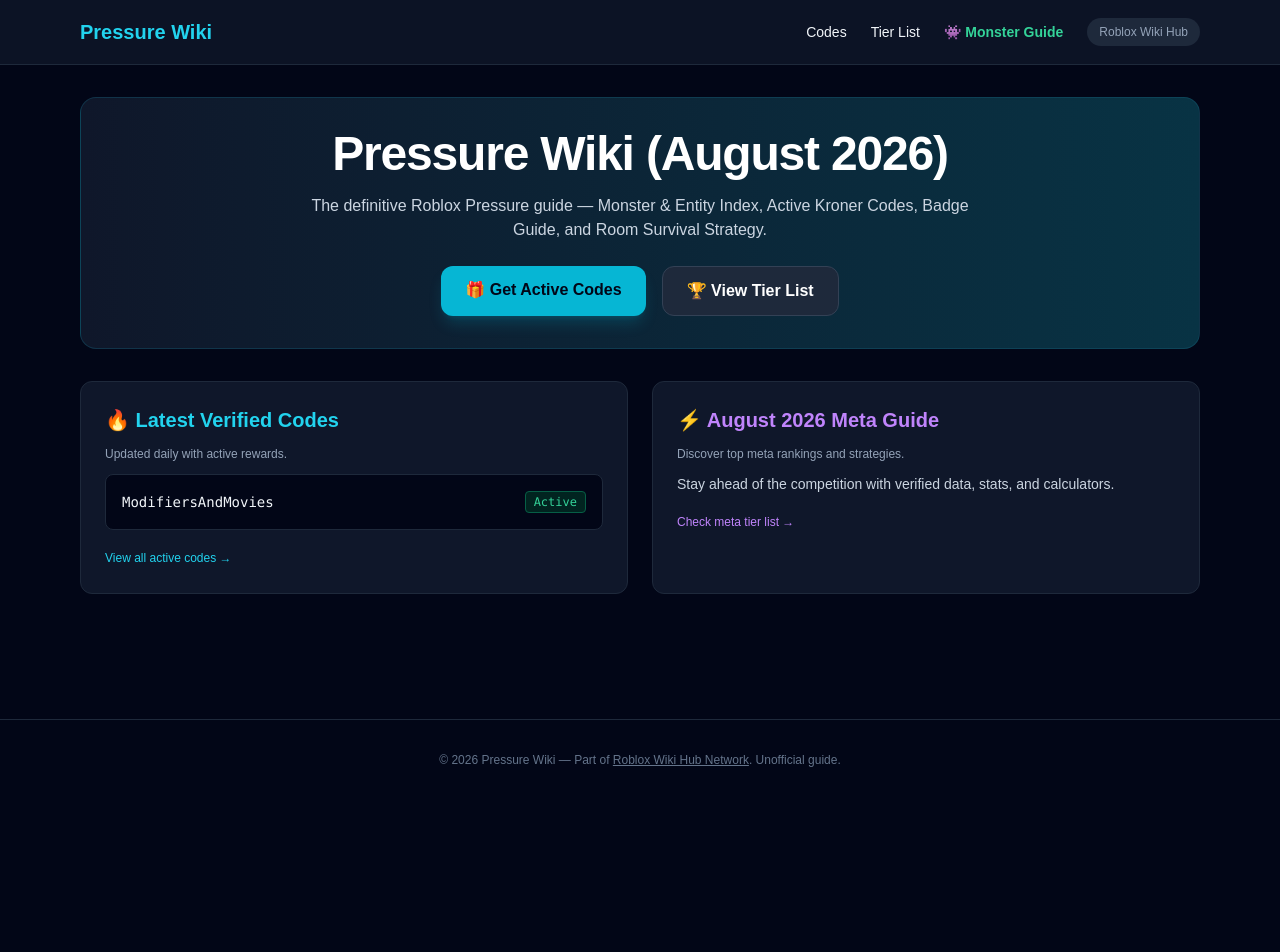
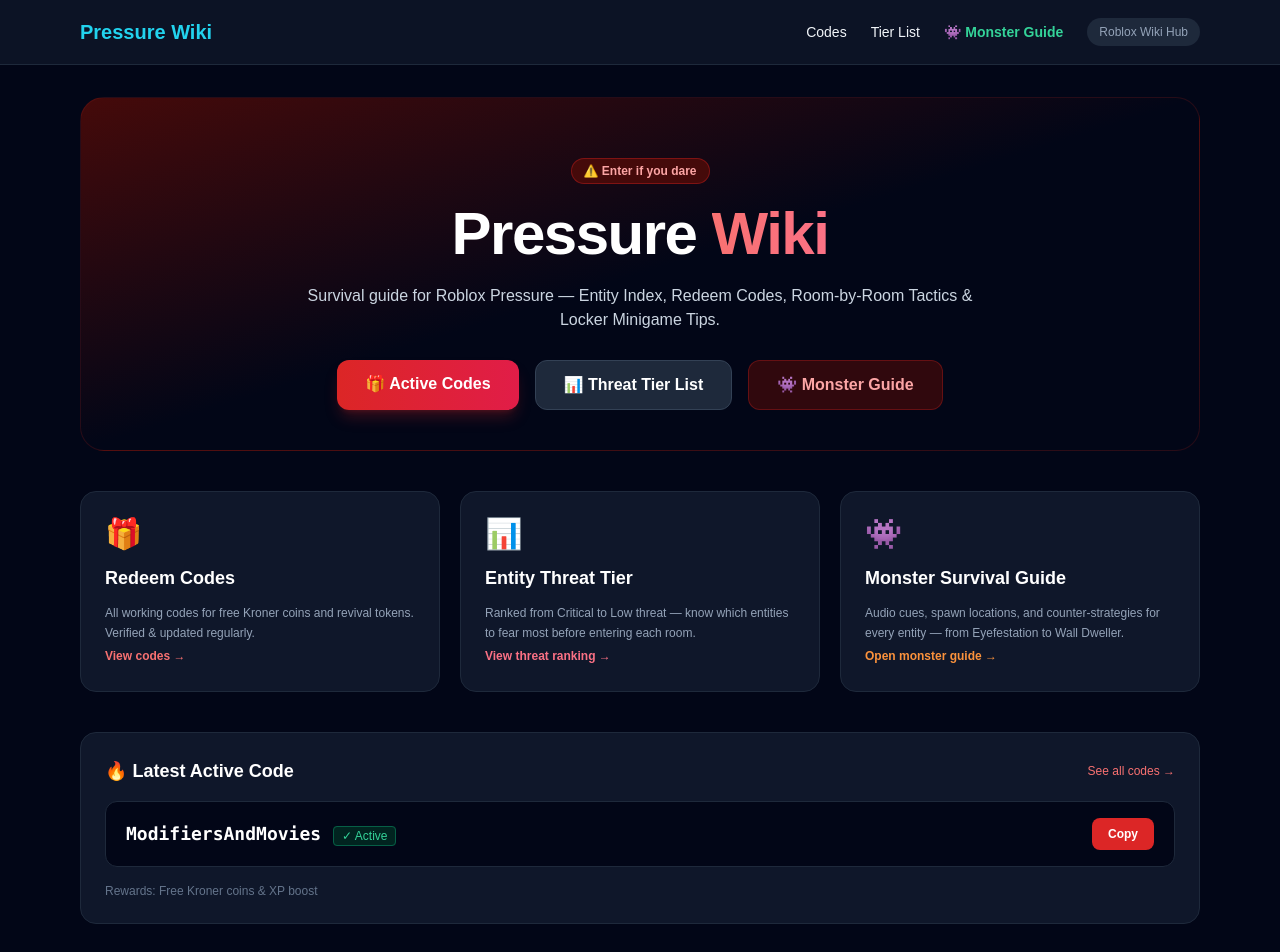
Before and after one commit to lianlele168/pressure-wiki, a Next.js app: page / in a window 1280 px wide. Shown: the top 952 px of the page. Before the commit the page ends 800 px from the top, so only its background shows below. Built offline with nearby package versions, Linux system fonts and the light colour scheme.

Commit message:
feat: overhaul homepage with dark red horror theme, tool nav cards, remove dates

```diff
--- a/src/app/page.tsx
+++ b/src/app/page.tsx
@@ -1,42 +1,88 @@
-export default function Home() {
+'use client';
+import { useState } from 'react';
+
+export default function HomePage() {
+  const [copied, setCopied] = useState('');
+
+  const copy = (code: string) => {
+    navigator.clipboard.writeText(code);
+    setCopied(code);
+    setTimeout(() => setCopied(''), 2000);
+  };
+
   return (
-    <div className="space-y-8">
-      <section className="bg-gradient-to-r from-slate-900 to-cyan-950 border border-cyan-800/40 rounded-2xl p-8 text-center space-y-4">
-        <h1 className="text-3xl md:text-5xl font-black text-white tracking-tight">
-          Pressure Wiki (August 2026)
+    <div className="space-y-10">
+      {/* Hero */}
+      <section className="relative overflow-hidden bg-gradient-to-br from-red-950 via-slate-950 to-slate-950 border border-red-900/30 rounded-3xl p-10 text-center space-y-5">
+        <div className="absolute inset-0 -z-10">
+          <div className="absolute top-0 left-1/3 w-96 h-48 bg-red-700/10 blur-[100px] rounded-full" />
+          <div className="absolute bottom-0 right-1/4 w-64 h-32 bg-red-600/8 blur-[80px] rounded-full" />
+        </div>
+        <div className="inline-flex items-center gap-2 px-3 py-1 rounded-full bg-red-950 border border-red-700/50 text-red-300 text-xs font-semibold">
+          ⚠️ Enter if you dare
+        </div>
+        <h1 className="text-4xl md:text-6xl font-black text-white tracking-tight">
+          Pressure <span className="text-transparent bg-clip-text bg-gradient-to-r from-red-400 to-rose-400">Wiki</span>
         </h1>
-        <p className="text-slate-300 max-w-2xl mx-auto text-sm md:text-base">
-          The definitive Roblox Pressure guide — Monster & Entity Index, Active Kroner Codes, Badge Guide, and Room Survival Strategy.
+        <p className="text-slate-300 max-w-2xl mx-auto text-sm md:text-base leading-relaxed">
+          Survival guide for Roblox Pressure — Entity Index, Redeem Codes, Room-by-Room Tactics & Locker Minigame Tips.
         </p>
-        <div className="flex justify-center space-x-4 pt-2">
-          <a href="/codes" className="bg-cyan-500 hover:bg-cyan-400 text-slate-950 font-bold px-6 py-3 rounded-xl transition shadow-lg shadow-cyan-500/20">
-            🎁 Get Active Codes
+        <div className="flex flex-wrap justify-center gap-4 pt-2">
+          <a href="/codes" className="bg-gradient-to-r from-red-600 to-rose-600 hover:from-red-500 hover:to-rose-500 text-white font-bold px-7 py-3 rounded-xl transition shadow-lg shadow-red-600/25">
+            🎁 Active Codes
           </a>
-          <a href="/tier-list" className="bg-slate-800 hover:bg-slate-700 text-white font-bold px-6 py-3 rounded-xl transition border border-slate-700">
-            🏆 View Tier List
+          <a href="/tier-list" className="bg-slate-800 hover:bg-slate-700 text-white font-bold px-7 py-3 rounded-xl transition border border-slate-700">
+            📊 Threat Tier List
+          </a>
+          <a href="/monster-index" className="bg-red-950/70 hover:bg-red-900/70 text-red-300 font-bold px-7 py-3 rounded-xl transition border border-red-800/50">
+            👾 Monster Guide
           </a>
         </div>
       </section>
 
-      <section className="grid md:grid-cols-2 gap-6">
-        <div className="bg-slate-900 border border-slate-800 rounded-xl p-6 space-y-3">
-          <h2 className="text-xl font-bold text-cyan-400">🔥 Latest Verified Codes</h2>
-          <p className="text-xs text-slate-400">Updated daily with active rewards.</p>
-          <div className="bg-slate-950 p-4 rounded-lg border border-slate-800 text-sm font-mono flex items-center justify-between">
-            <span>ModifiersAndMovies</span>
-            <span className="text-xs text-emerald-400 bg-emerald-950/80 border border-emerald-800 px-2 py-0.5 rounded">Active</span>
+      {/* Tool Nav Cards */}
+      <section className="grid grid-cols-1 md:grid-cols-3 gap-5">
+        <a href="/codes" className="group bg-slate-900 hover:bg-slate-800 border border-slate-800 hover:border-red-700/50 rounded-2xl p-6 space-y-3 transition-all duration-200 hover:-translate-y-1">
+          <div className="text-3xl">🎁</div>
+          <h2 className="text-lg font-bold text-white group-hover:text-red-400 transition-colors">Redeem Codes</h2>
+          <p className="text-xs text-slate-400 leading-relaxed">All working codes for free Kroner coins and revival tokens. Verified & updated regularly.</p>
+          <span className="text-xs text-red-400 font-semibold">View codes →</span>
+        </a>
+
+        <a href="/tier-list" className="group bg-slate-900 hover:bg-slate-800 border border-slate-800 hover:border-rose-700/50 rounded-2xl p-6 space-y-3 transition-all duration-200 hover:-translate-y-1">
+          <div className="text-3xl">📊</div>
+          <h2 className="text-lg font-bold text-white group-hover:text-rose-400 transition-colors">Entity Threat Tier</h2>
+          <p className="text-xs text-slate-400 leading-relaxed">Ranked from Critical to Low threat — know which entities to fear most before entering each room.</p>
+          <span className="text-xs text-rose-400 font-semibold">View threat ranking →</span>
+        </a>
+
+        <a href="/monster-index" className="group bg-slate-900 hover:bg-slate-800 border border-slate-800 hover:border-orange-700/50 rounded-2xl p-6 space-y-3 transition-all duration-200 hover:-translate-y-1">
+          <div className="text-3xl">👾</div>
+          <h2 className="text-lg font-bold text-white group-hover:text-orange-400 transition-colors">Monster Survival Guide</h2>
+          <p className="text-xs text-slate-400 leading-relaxed">Audio cues, spawn locations, and counter-strategies for every entity — from Eyefestation to Wall Dweller.</p>
+          <span className="text-xs text-orange-400 font-semibold">Open monster guide →</span>
+        </a>
+      </section>
+
+      {/* Latest Code Preview */}
+      <section className="bg-slate-900 border border-slate-800 rounded-2xl p-6 space-y-4">
+        <div className="flex items-center justify-between">
+          <h2 className="text-lg font-bold text-white flex items-center gap-2">🔥 Latest Active Code</h2>
+          <a href="/codes" className="text-xs text-red-400 hover:underline">See all codes →</a>
+        </div>
+        <div className="flex items-center justify-between bg-slate-950 border border-slate-800 rounded-xl px-5 py-4">
+          <div>
+            <span className="font-mono text-white text-lg font-bold">ModifiersAndMovies</span>
+            <span className="ml-3 text-xs text-emerald-400 bg-emerald-950/80 border border-emerald-800 px-2 py-0.5 rounded">✓ Active</span>
           </div>
-          <a href="/codes" className="inline-block text-xs text-cyan-400 hover:underline pt-2">View all active codes →</a>
+          <button
+            onClick={() => copy('ModifiersAndMovies')}
+            className="text-xs bg-red-600 hover:bg-red-500 text-white font-bold px-4 py-2 rounded-lg transition"
+          >
+            {copied === 'ModifiersAndMovies' ? '✓ Copied!' : 'Copy'}
+          </button>
         </div>
-
-        <div className="bg-slate-900 border border-slate-800 rounded-xl p-6 space-y-3">
-          <h2 className="text-xl font-bold text-purple-400">⚡ August 2026 Meta Guide</h2>
-          <p className="text-xs text-slate-400">Discover top meta rankings and strategies.</p>
-          <p className="text-sm text-slate-300">
-            Stay ahead of the competition with verified data, stats, and calculators.
-          </p>
-          <a href="/tier-list" className="inline-block text-xs text-purple-400 hover:underline pt-2">Check meta tier list →</a>
-        </div>
+        <p className="text-xs text-slate-500">Rewards: Free Kroner coins & XP boost</p>
       </section>
     </div>
   );
```
